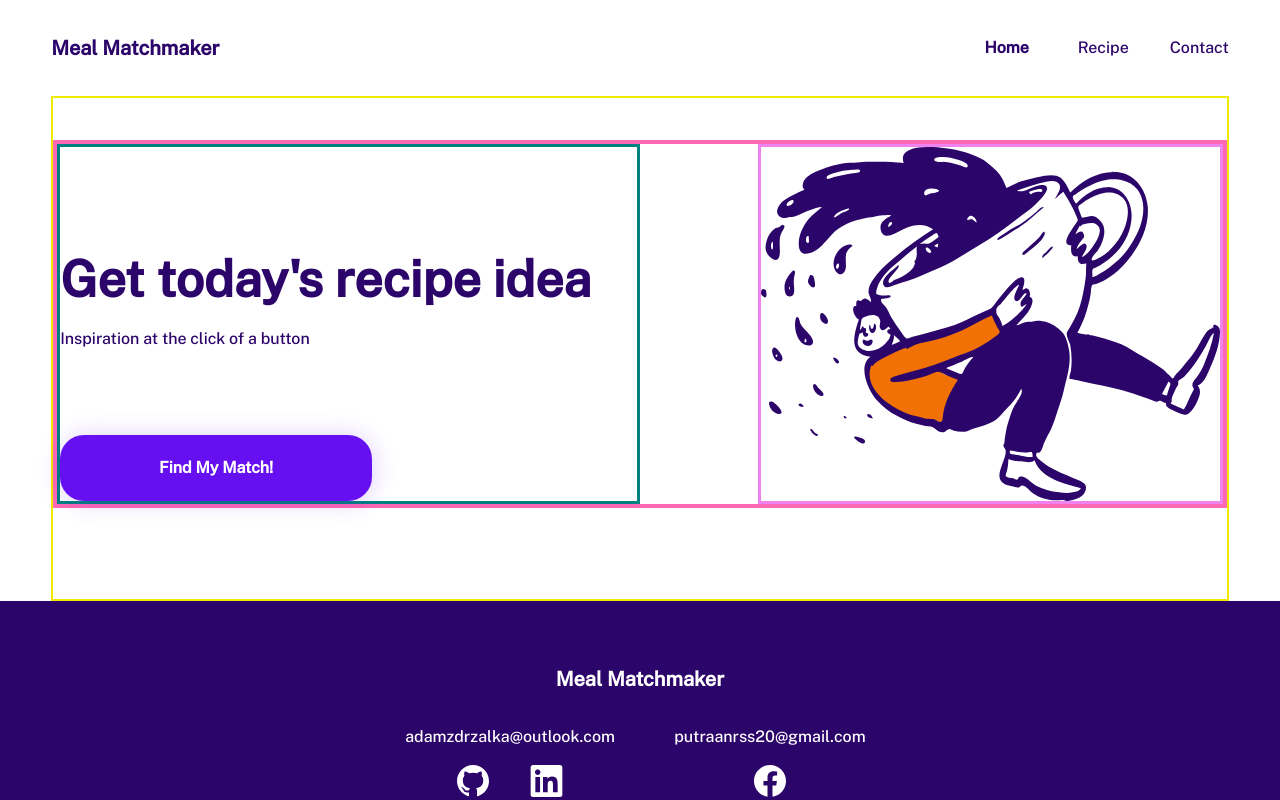
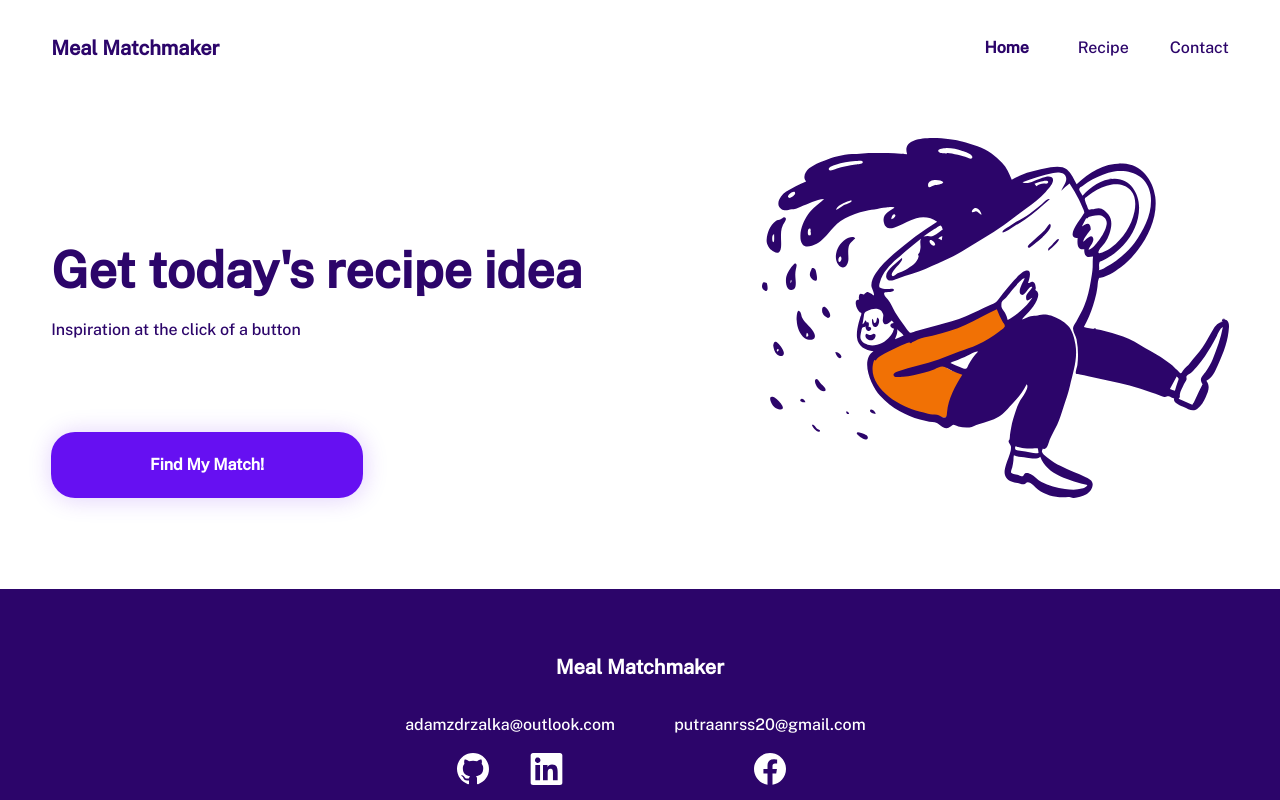
Before and after one commit to moderndayNeo/Meal-Matchmaker, a React (Create React App) app: page / in a window 1280 px wide. Built offline with nearby package versions, Linux system fonts and the light colour scheme.

Commit message:
chore: Remove comments

```diff
--- a/src/Main/Main.css
+++ b/src/Main/Main.css
@@ -2,7 +2,7 @@
     width: 100%;
     height: 100%;
     position: relative;
-    border: 2px solid rgb(238, 234, 0);
+    /* border: 2px solid rgb(238, 234, 0); */
 }
 
 @media (min-width: 800px) {
--- a/src/Main/WelcomePage/WelcomePage.css
+++ b/src/Main/WelcomePage/WelcomePage.css
@@ -5,7 +5,7 @@
     display: flex;
     flex-direction: column;
     justify-content: center;
-    border: 4px solid hotpink;
+    /* border: 4px solid hotpink; */
 }
 
 .WelcomePage .title {
@@ -22,7 +22,7 @@
 
 .WelcomePage img {
     width: 100%;
-    border: 3px solid violet;
+    /* border: 3px solid violet; */
 }
 
 .WelcomePage .example-text {
@@ -54,7 +54,7 @@
         position: relative;
         padding-top: 30px;
         padding-top: 2vw;
-        border: 3px solid teal;
+        /* border: 3px solid teal; */
         min-width: 50%;
         display: flex;
     }
```
